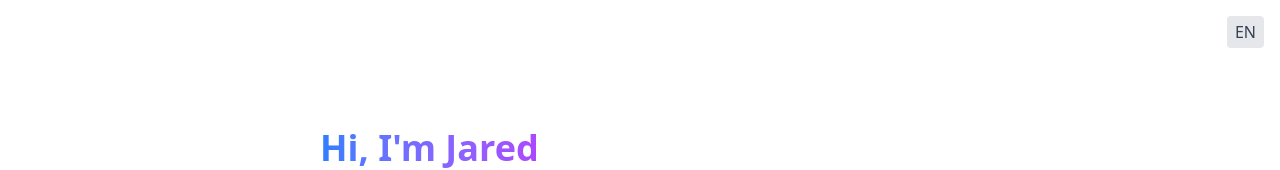
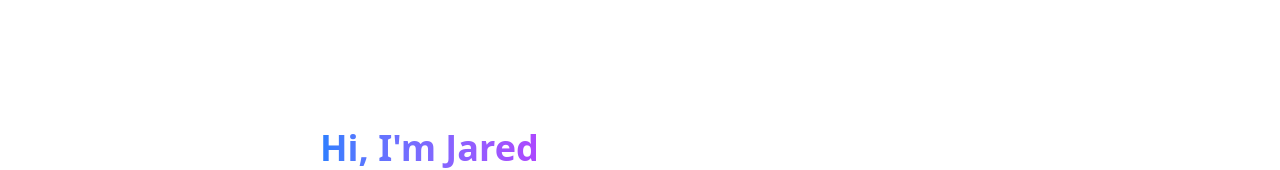
Before and after one commit to jlgrimes/jared.gr, a Next.js app: page / in a window 1280 px wide. Shown: the top 170 px of the page. Built offline with nearby package versions, Linux system fonts and the light colour scheme.

Commit message:
removed language selector

```diff
--- a/app/page.tsx
+++ b/app/page.tsx
@@ -1,13 +1,12 @@
 import { Hero } from './components/Hero';
 import { Projects } from './components/projects/Projects';
-import { LanguageSelector } from './components/LanguageSelector';
 import { I18nProvider } from './components/I18nProvider';
 
 export default function Home() {
   return (
     <I18nProvider>
       <div className='bg-white dark:bg-gray-900 min-h-screen'>
-        <LanguageSelector />
+        {/* <LanguageSelector /> */}
         <div className='container mx-auto px-4 py-8'>
           <div className='max-w-2xl mx-auto w-full'>
             <Hero />
```
